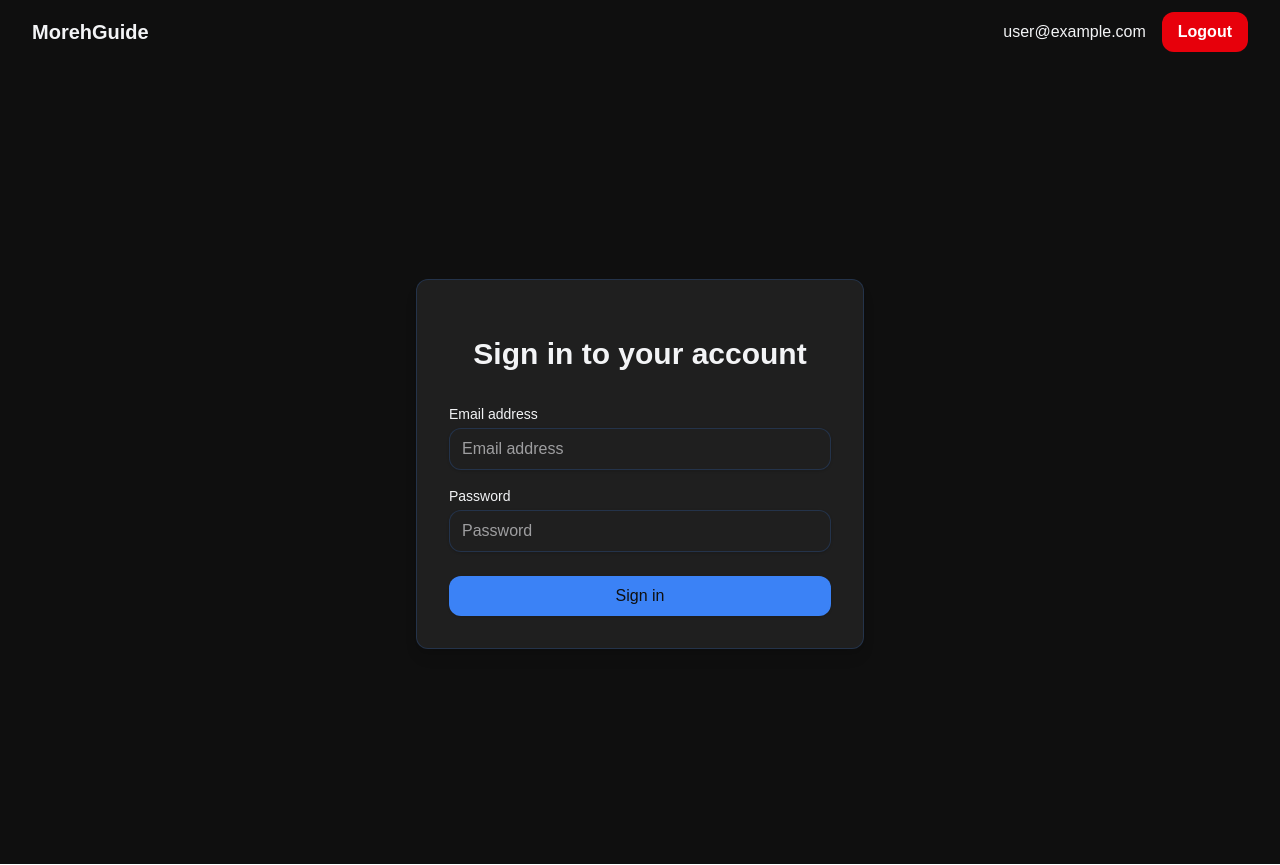
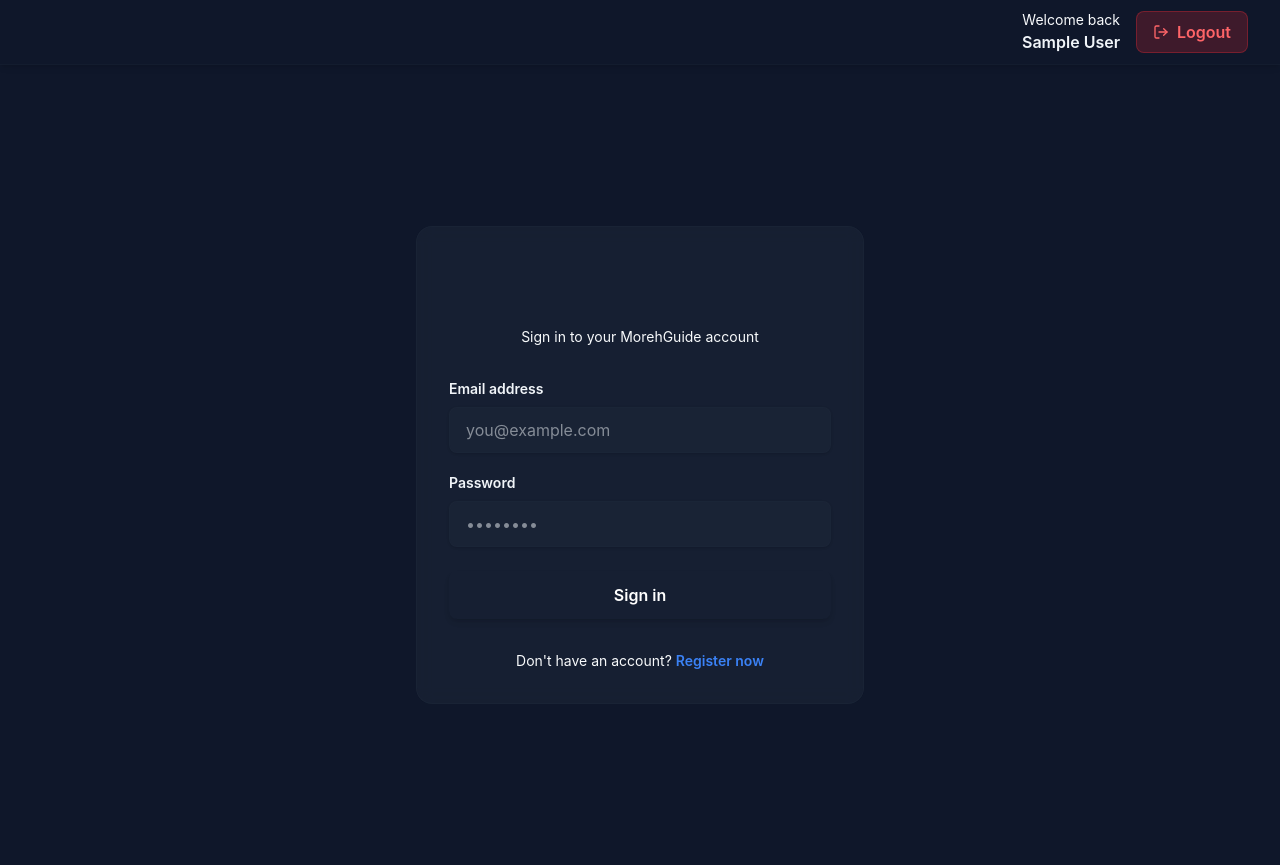
Before and after one commit to qassem231/MorehGuide, a Next.js app: page /login in a window 1280 px wide. Built offline with nearby package versions, Linux system fonts and the light colour scheme; no server answers; sample sign-in values are in the browser's storage.

Commit message:
Improve design with modern color palette, gradients, better typography, and enhanced UI components

```diff
--- a/app/globals.css
+++ b/app/globals.css
@@ -1,8 +1,8 @@
 @import "tailwindcss";
 
 :root {
-  --background: #ffffff;
-  --foreground: #171717;
+  --background: #0f172a;
+  --foreground: #f8fafc;
 }
 
 @theme inline {
@@ -10,21 +10,29 @@
   --color-foreground: var(--foreground);
   --font-sans: var(--font-geist-sans);
   --font-mono: var(--font-geist-mono);
-  --color-brand-dark: #0f0f0f;
-  --color-brand-slate: #1f1f1f;
+  --color-brand-dark: #0f172a;
+  --color-brand-slate: #1e293b;
   --color-brand-accent: #3b82f6;
-  --color-brand-cream: #f3f4f6;
+  --color-brand-cream: #f1f5f9;
 }
 
 @media (prefers-color-scheme: dark) {
   :root {
-    --background: #0a0a0a;
-    --foreground: #ededed;
+    --background: #0f172a;
+    --foreground: #f8fafc;
   }
 }
 
 body {
-  background: var(--background);
+  background: linear-gradient(135deg, #0f172a 0%, #1e293b 100%);
   color: var(--foreground);
-  font-family: Arial, Helvetica, sans-serif;
+  font-family: -apple-system, BlinkMacSystemFont, 'Segoe UI', 'Roboto', 'Oxygen',
+    'Ubuntu', 'Cantarell', 'Fira Sans', 'Droid Sans', 'Helvetica Neue',
+    sans-serif;
+  -webkit-font-smoothing: antialiased;
+  -moz-osx-font-smoothing: grayscale;
 }
+
+html {
+  scroll-behavior: smooth;
+}
--- a/components/Navbar.tsx
+++ b/components/Navbar.tsx
@@ -1,50 +1,102 @@
 'use client';
 
 import { useEffect, useState } from 'react';
-import { onAuthStateChanged, signOut, User } from 'firebase/auth';
-import { auth } from '@/lib/firebase';
 import Link from 'next/link';
 import { useRouter } from 'next/navigation';
+import { FiLogOut, FiMenu, FiX } from 'react-icons/fi';
 
 export default function Navbar() {
-  const [user, setUser] = useState<User | null>(null);
+  const [user, setUser] = useState<any>(null);
+  const [isOpen, setIsOpen] = useState(false);
   const router = useRouter();
 
   useEffect(() => {
-    const unsubscribe = onAuthStateChanged(auth, (user) => {
-      setUser(user);
-    });
-
-    return () => unsubscribe();
+    const token = localStorage.getItem('token');
+    const userData = localStorage.getItem('user');
+    if (token && userData) {
+      setUser(JSON.parse(userData));
+    }
   }, []);
 
-  const handleLogout = async () => {
-    try {
-      await signOut(auth);
-      router.refresh(); // Optional: clear server cache
-      router.push('/login');
-    } catch (error) {
-      console.error('Error signing out:', error);
-    }
+  const handleLogout = () => {
+    localStorage.removeItem('token');
+    localStorage.removeItem('user');
+    setUser(null);
+    router.push('/login');
   };
 
   return (
-    <nav className="bg-brand-dark shadow-sm">
+    <nav className="bg-brand-dark border-b border-brand-slate/30 backdrop-blur-sm sticky top-0 z-50 shadow-md">
       <div className="max-w-7xl mx-auto px-4 sm:px-6 lg:px-8">
-        <div className="flex justify-between h-16">
-          <div className="flex items-center">
-            <Link href={user ? "/chat" : "/"} className="text-xl font-bold text-brand-cream hover:text-brand-accent transition-colors duration-200">
+        <div className="flex justify-between items-center h-16">
+          {/* Logo */}
+          <Link href={user ? "/chat" : "/"} className="flex items-center">
+            <span className="text-2xl font-bold bg-gradient-brand bg-clip-text text-transparent hover:opacity-80 transition-opacity">
               MorehGuide
-            </Link>
-          </div>
-          <div className="flex items-center space-x-4">
+            </span>
+          </Link>
+
+          {/* Desktop Menu */}
+          <div className="hidden sm:flex items-center space-x-6">
             {user ? (
               <>
-                <span className="text-brand-cream">{user.email}</span>
+                <div className="flex items-center space-x-4">
+                  <div className="text-right">
+                    <p className="text-sm text-brand-light">Welcome back</p>
+                    <p className="text-brand-cream font-semibold">{user.name}</p>
+                  </div>
+                  <button
+                    onClick={handleLogout}
+                    className="flex items-center gap-2 bg-red-500/20 hover:bg-red-500/30 text-red-400 hover:text-red-300 font-semibold py-2 px-4 rounded-lg transition-all duration-200 border border-red-500/30"
+                  >
+                    <FiLogOut className="w-4 h-4" />
+                    Logout
+                  </button>
+                </div>
+              </>
+            ) : (
+              <>
+                <Link
+                  href="/login"
+                  className="text-brand-cream hover:text-brand-accent px-3 py-2 rounded-lg text-sm font-semibold transition-colors duration-200"
+                >
+                  Login
+                </Link>
+                <Link
+                  href="/register"
+                  className="bg-gradient-brand hover:shadow-brand text-white font-semibold py-2 px-4 rounded-lg transition-all duration-200"
+                >
+                  Register
+                </Link>
+              </>
+            )}
+          </div>
+
+          {/* Mobile Menu Button */}
+          <button
+            className="sm:hidden text-brand-cream hover:text-brand-accent transition-colors"
+            onClick={() => setIsOpen(!isOpen)}
+          >
+            {isOpen ? <FiX size={24} /> : <FiMenu size={24} />}
+          </button>
+        </div>
+      </div>
+
+      {/* Mobile Menu */}
+      {isOpen && (
+        <div className="sm:hidden bg-brand-slate/50 border-t border-brand-slate/30 backdrop-blur-sm">
+          <div className="px-4 py-4 space-y-4">
+            {user ? (
+              <>
+                <div className="text-right mb-4">
+                  <p className="text-sm text-brand-light">Welcome back</p>
+                  <p className="text-brand-cream font-semibold">{user.name}</p>
+                </div>
                 <button
                   onClick={handleLogout}
-                  className="bg-red-600 hover:bg-red-700 text-white font-bold py-2 px-4 rounded-xl transition-all duration-200"
+                  className="w-full flex items-center justify-center gap-2 bg-red-500/20 hover:bg-red-500/30 text-red-400 hover:text-red-300 font-semibold py-2 px-4 rounded-lg transition-all duration-200 border border-red-500/30"
                 >
+                  <FiLogOut className="w-4 h-4" />
                   Logout
                 </button>
               </>
@@ -52,13 +104,13 @@
               <>
                 <Link
                   href="/login"
-                  className="text-brand-cream hover:text-brand-accent px-3 py-2 rounded-md text-sm font-medium transition-colors duration-200"
+                  className="block text-brand-cream hover:text-brand-accent px-3 py-2 rounded-lg text-sm font-semibold transition-colors duration-200"
                 >
                   Login
                 </Link>
                 <Link
                   href="/register"
-                  className="bg-brand-accent hover:bg-brand-slate text-brand-dark font-bold py-2 px-4 rounded-xl transition-all duration-200"
+                  className="block bg-gradient-brand hover:shadow-brand text-white font-semibold py-2 px-4 rounded-lg transition-all duration-200 text-center"
                 >
                   Register
                 </Link>
@@ -66,7 +118,7 @@
             )}
           </div>
         </div>
-      </div>
+      )}
     </nav>
   );
 }
--- a/components/auth/LoginForm.tsx
+++ b/components/auth/LoginForm.tsx
@@ -60,20 +60,21 @@
   };
 
   return (
-    <div className="max-w-md w-full space-y-8 bg-brand-slate p-8 rounded-xl shadow-lg border border-brand-accent/20">
+    <div className="max-w-md w-full space-y-8 bg-brand-slate/50 backdrop-blur-sm p-8 rounded-2xl shadow-brand border border-brand-slate/50">
       <div>
-        <h2 className="mt-6 text-center text-3xl font-extrabold text-brand-cream">
-          Sign in to your account
+        <h2 className="mt-6 text-center text-3xl font-bold bg-gradient-brand bg-clip-text text-transparent">
+          Welcome Back
         </h2>
+        <p className="mt-2 text-center text-sm text-brand-light">Sign in to your MorehGuide account</p>
       </div>
       <form className="mt-8 space-y-6" onSubmit={handleLogin}>
-        <div className="space-y-4">
+        <div className="space-y-5">
           <Input
             id="email"
             name="email"
             type="email"
             label="Email address"
-            placeholder="Email address"
+            placeholder="you@example.com"
             value={email}
             onChange={(e) => setEmail(e.target.value)}
             required
@@ -85,7 +86,7 @@
             name="password"
             type="password"
             label="Password"
-            placeholder="Password"
+            placeholder="••••••••"
             value={password}
             onChange={(e) => setPassword(e.target.value)}
             required
@@ -94,18 +95,24 @@
         </div>
 
         {error && (
-          <div className="text-red-600 text-sm text-center">{error}</div>
+          <div className="bg-red-500/10 text-red-400 text-sm text-center p-3 rounded-lg border border-red-500/30 font-medium">{error}</div>
         )}
 
         <Button
           type="submit"
           variant="primary"
           isLoading={isLoading}
-          className="w-full"
+          className="w-full py-3 text-base"
         >
           Sign in
         </Button>
       </form>
+      <p className="text-center text-sm text-brand-light">
+        Don't have an account?{' '}
+        <a href="/register" className="text-brand-accent hover:text-blue-400 font-semibold transition-colors">
+          Register now
+        </a>
+      </p>
     </div>
   );
 }
--- a/components/auth/RegisterForm.tsx
+++ b/components/auth/RegisterForm.tsx
@@ -57,20 +57,21 @@
   };
 
   return (
-    <div className="max-w-md w-full space-y-8 bg-brand-slate p-8 rounded-xl shadow-lg border border-brand-accent/20">
+    <div className="max-w-md w-full space-y-8 bg-brand-slate/50 backdrop-blur-sm p-8 rounded-2xl shadow-brand border border-brand-slate/50">
       <div>
-        <h2 className="mt-6 text-center text-3xl font-extrabold text-brand-cream">
-          Create your account
+        <h2 className="mt-6 text-center text-3xl font-bold bg-gradient-brand bg-clip-text text-transparent">
+          Create Account
         </h2>
+        <p className="mt-2 text-center text-sm text-brand-light">Join MorehGuide to get started</p>
       </div>
       <form className="mt-8 space-y-6" onSubmit={handleRegister}>
-        <div className="space-y-4">
+        <div className="space-y-5">
           <Input
             id="name"
             name="name"
             type="text"
             label="Full name"
-            placeholder="Full name"
+            placeholder="John Doe"
             value={name}
             onChange={(e) => setName(e.target.value)}
             required
@@ -82,7 +83,7 @@
             name="email"
             type="email"
             label="Email address"
-            placeholder="Email address"
+            placeholder="you@example.com"
             value={email}
             onChange={(e) => setEmail(e.target.value)}
             required
@@ -94,7 +95,7 @@
             name="password"
             type="password"
             label="Password"
-            placeholder="Password"
+            placeholder="••••••••"
             value={password}
             onChange={(e) => setPassword(e.target.value)}
             required
@@ -106,7 +107,7 @@
             name="confirmPassword"
             type="password"
             label="Confirm Password"
-            placeholder="Confirm Password"
+            placeholder="••••••••"
             value={confirmPassword}
             onChange={(e) => setConfirmPassword(e.target.value)}
             required
@@ -115,18 +116,24 @@
         </div>
 
         {error && (
-          <div className="text-red-600 text-sm text-center">{error}</div>
+          <div className="bg-red-500/10 text-red-400 text-sm text-center p-3 rounded-lg border border-red-500/30 font-medium">{error}</div>
         )}
 
         <Button
           type="submit"
           variant="primary"
           isLoading={isLoading}
-          className="w-full"
+          className="w-full py-3 text-base"
         >
           Register
         </Button>
       </form>
+      <p className="text-center text-sm text-brand-light">
+        Already have an account?{' '}
+        <a href="/login" className="text-brand-accent hover:text-blue-400 font-semibold transition-colors">
+          Sign in
+        </a>
+      </p>
     </div>
   );
 }
--- a/components/ui/Button.tsx
+++ b/components/ui/Button.tsx
@@ -21,12 +21,12 @@
   type = 'button',
   className = '',
 }: ButtonProps) {
-  const baseClasses = 'px-4 py-2 rounded-xl font-medium transition-all duration-200 focus:outline-none focus:ring-2 focus:ring-offset-2 disabled:opacity-50 disabled:cursor-not-allowed shadow-sm hover:shadow-md';
+  const baseClasses = 'px-4 py-2 rounded-lg font-semibold transition-all duration-200 focus:outline-none focus:ring-2 focus:ring-offset-2 focus:ring-offset-brand-dark disabled:opacity-50 disabled:cursor-not-allowed shadow-md hover:shadow-lg active:scale-95';
 
   const variantClasses = {
-    primary: 'bg-brand-accent hover:bg-brand-slate text-brand-dark focus:ring-brand-accent',
-    secondary: 'bg-brand-slate hover:bg-brand-accent text-brand-cream focus:ring-brand-slate',
-    danger: 'bg-red-500 hover:bg-red-600 text-white focus:ring-red-500',
+    primary: 'bg-gradient-brand text-white hover:shadow-brand focus:ring-brand-accent',
+    secondary: 'bg-brand-slate hover:bg-brand-light text-brand-cream focus:ring-brand-accent border border-brand-light/20',
+    danger: 'bg-red-500 hover:bg-red-600 text-white focus:ring-red-500 shadow-md hover:shadow-lg',
   };
 
   return (
--- a/components/ui/Input.tsx
+++ b/components/ui/Input.tsx
@@ -33,16 +33,16 @@
   name,
   autoComplete,
 }, ref) => {
-  const inputClasses = `block w-full px-3 py-2 border rounded-xl shadow-sm focus:outline-none focus:ring-2 focus:ring-offset-2 disabled:opacity-50 disabled:cursor-not-allowed transition-all duration-200 ${
+  const inputClasses = `block w-full px-4 py-2.5 border rounded-lg shadow-sm focus:outline-none focus:ring-2 focus:ring-offset-2 focus:ring-offset-brand-dark disabled:opacity-50 disabled:cursor-not-allowed transition-all duration-200 ${
     error
-      ? 'border-red-500 focus:ring-red-500 focus:border-red-500'
-      : 'border-brand-accent/20 focus:ring-brand-accent focus:border-brand-accent'
-  } bg-brand-slate text-brand-cream placeholder-brand-cream/60 ${className}`;
+      ? 'border-red-500/50 focus:ring-red-500 focus:border-red-500 bg-red-500/5'
+      : 'border-brand-slate/50 focus:ring-brand-accent focus:border-brand-accent bg-brand-slate/50 hover:bg-brand-slate/70'
+  } text-brand-cream placeholder-brand-light/60 ${className}`;
 
   return (
-    <div className="space-y-1">
+    <div className="space-y-2">
       {label && (
-        <label htmlFor={id} className="block text-sm font-medium text-brand-cream">
+        <label htmlFor={id} className="block text-sm font-semibold text-brand-cream">
           {label}
         </label>
       )}
@@ -61,7 +61,7 @@
         className={inputClasses}
       />
       {error && (
-        <p className="text-sm text-red-400">{error}</p>
+        <p className="text-sm text-red-400 font-medium">{error}</p>
       )}
     </div>
   );
--- a/tailwind.config.js
+++ b/tailwind.config.js
@@ -8,10 +8,19 @@
   theme: {
     extend: {
       colors: {
-        'brand-dark': '#213448',
-        'brand-slate': '#547792',
-        'brand-accent': '#94B4C1',
-        'brand-cream': '#EAE0CF',
+        'brand-dark': '#0f172a',
+        'brand-slate': '#1e293b',
+        'brand-accent': '#3b82f6',
+        'brand-light': '#64748b',
+        'brand-cream': '#f1f5f9',
+      },
+      boxShadow: {
+        'brand': '0 10px 30px rgba(59, 130, 246, 0.15)',
+        'brand-lg': '0 20px 50px rgba(59, 130, 246, 0.2)',
+      },
+      backgroundImage: {
+        'gradient-brand': 'linear-gradient(135deg, #3b82f6 0%, #1e40af 100%)',
+        'gradient-dark': 'linear-gradient(135deg, #0f172a 0%, #1e293b 100%)',
       },
     },
   },
```
Also changed, not shown: components/chat/ChatArea.tsx (+12 -12 lines), components/chat/Sidebar.tsx (+11 -10 lines).
